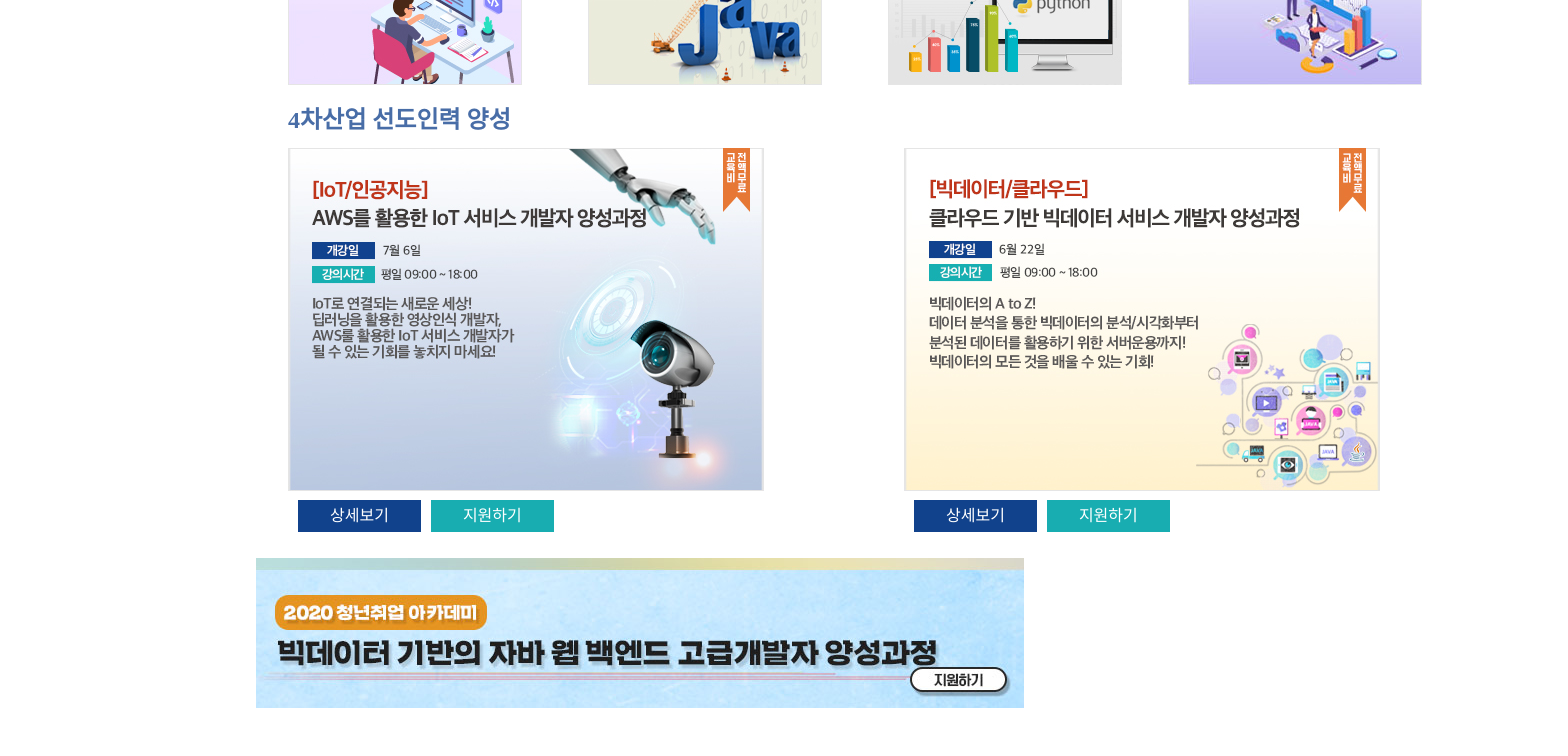
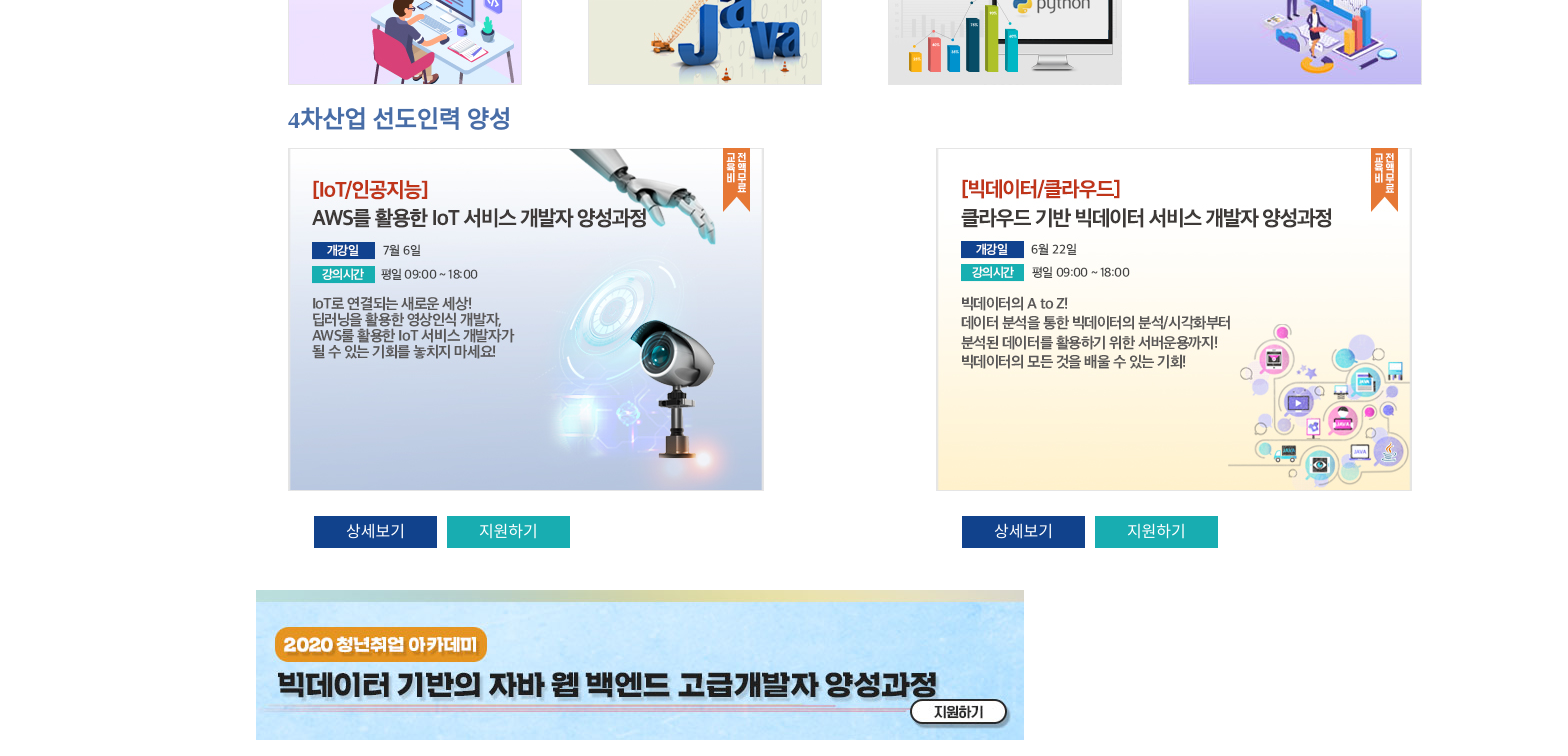
Before and after one commit to mhso-dev/bit-academy, a Next.js app: page / in a window 1280 px wide. Shown: the part 646-1402 px from the top of the page, 1568 px wide, since content can reach past the window. Before the commit the page ends 1370 px from the top, so only its background shows below. Built offline with nearby package versions, Linux system fonts and the light colour scheme.

Commit message:
사차산업 padding 1rem 적용

```diff
--- a/pages/index.js
+++ b/pages/index.js
@@ -87,6 +87,7 @@
   display: flex;
   justify-content: flex-start;
   align-items: flex-end;
+  padding: 1rem;
 `;
 
 const SachaLink = styled.a`
@@ -192,11 +193,7 @@
               지원하기
             </SachaLink>
           </SachaCard>
-          <SachaCard
-            className="sacha"
-            background="cloud_bigdata_sacha.jpg"
-            alt="sacha_aws"
-          >
+          <SachaCard className="sacha" background="cloud_bigdata_sacha.jpg">
             <SachaLink
               isDetail
               href="https://www.hrd.go.kr/hrdp/co/pcobo/PCOBO0100P.do?tracseId=AIG20200000268658&tracseTme=1&crseTracseSe=C0061&trainstCstmrId=500020028183#undefined"
```
